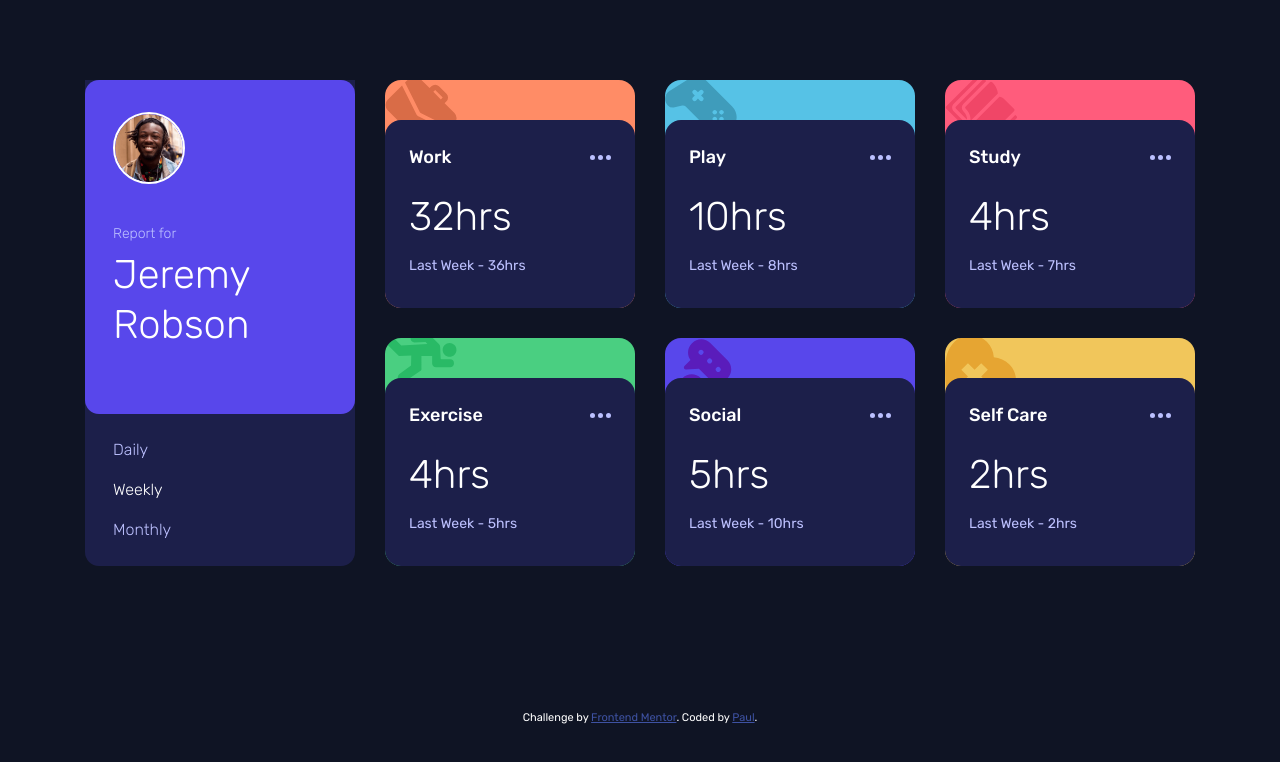
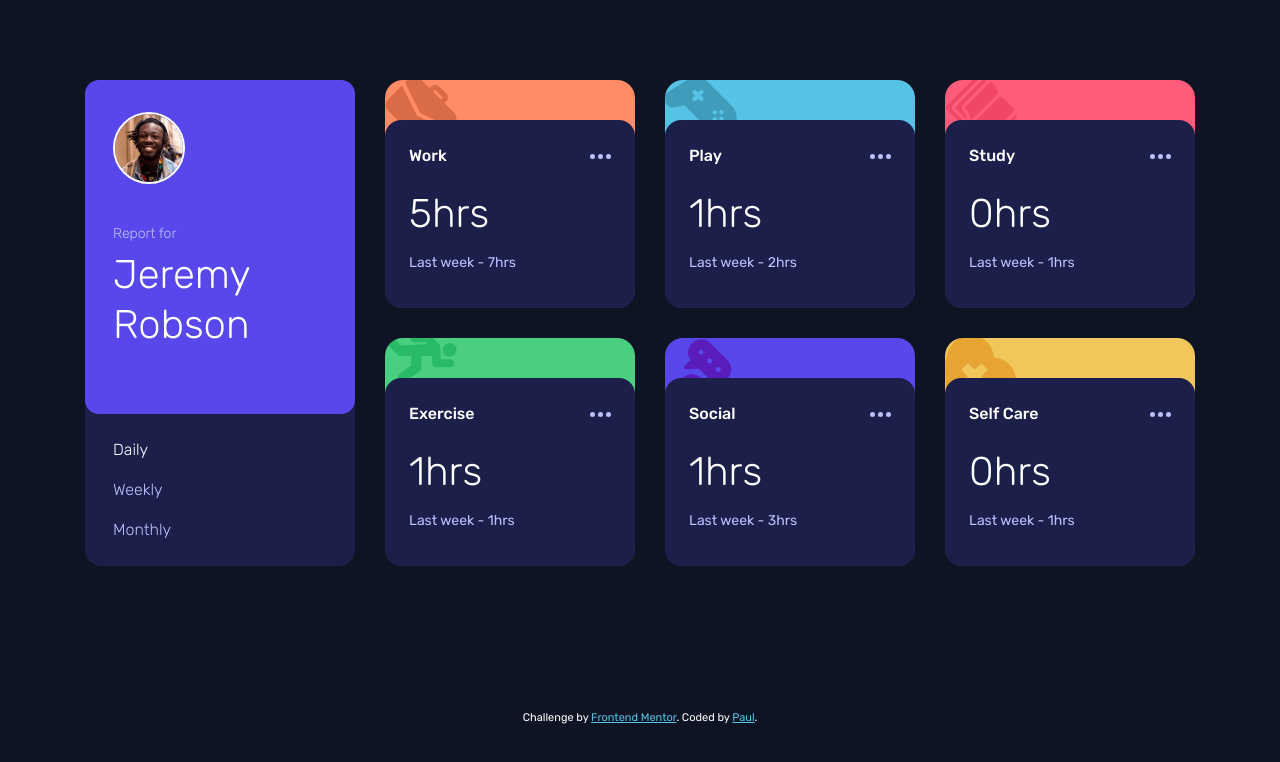
Before and after one commit to devPauloski/time-tracking-dashboard, a plain HTML site: page index.html in a window 1280 px wide. Both pictures are taken after a click on the button "Daily". Drawn offline with Linux system fonts and the light colour scheme.

Commit message:
added timeframe controls

```diff
--- a/index.html
+++ b/index.html
@@ -26,9 +26,9 @@
             </h2>
           </div>
           <div class="timeframe-controls" role="group" aria-label="Choose a timeframe">
-            <button class="daily-btn">Daily</button>
-            <button class="weekly-btn active">Weekly</button>
-            <button class="monthly-btn">Monthly</button>
+            <button data-control="daily">Daily</button>
+            <button class="active" data-control="weekly">Weekly</button>
+            <button data-control="monthly">Monthly</button>
           </div>
         </section>
         <section class="cards-wrapper" aria-label="Time tracking activity cards">
--- a/script.js
+++ b/script.js
@@ -1,4 +1,5 @@
 const cardsWrapper = document.querySelector(".cards-wrapper");
+const timeFrameControls = document.querySelectorAll(".timeframe-controls button")
 
 const appendCard = (item) => {
   const card = document.createElement("section");
@@ -32,6 +33,30 @@ async function fetchData() {
   const response = await fetch("./data.json");
   const data = await response.json();
   populate(data);
+
+  // Timeframe controls
+  const currentTimeFrames = document.querySelectorAll(".current-time");
+  const previousTimeFrames = document.querySelectorAll(".previous-time");
+
+  timeFrameControls.forEach((button) => {
+    button.addEventListener('click', (event) => {
+      data.forEach((item, index) => {
+        if (button.dataset.control === "daily") {
+          currentTimeFrames[index].textContent = `${item.timeframes.daily.current}hrs`;
+          previousTimeFrames[index].textContent = `Last week - ${item.timeframes.daily.previous}hrs`;
+        } else if (button.dataset.control === "weekly") {
+          currentTimeFrames[index].textContent = `${item.timeframes.weekly.current}hrs`;
+          previousTimeFrames[index].textContent = `Last week - ${item.timeframes.weekly.previous}hrs`;
+        } else {
+          currentTimeFrames[index].textContent = `${item.timeframes.monthly.current}hrs`;
+          previousTimeFrames[index].textContent = `Last week - ${item.timeframes.monthly.previous}hrs`;
+        }
+      });
+
+      timeFrameControls.forEach((button) => button.classList.remove("active"));
+      event.target.classList.add("active");
+    });
+  });
 }
 
 fetchData();
--- a/style.css
+++ b/style.css
@@ -89,8 +89,7 @@ main {
 
 .profile-card {
   background-color: var(--clr-navy-900);
-  border-bottom-left-radius: 0.875rem;
-  border-bottom-right-radius: 0.875rem;
+  border-radius: 1rem;
 }
 
 .profile-info {
@@ -140,7 +139,7 @@ main {
   align-items: center;
 }
 
-@media(min-width: 50em) {
+@media (min-width: 50em) {
   .timeframe-controls {
     flex-direction: column;
     align-items: start;
@@ -170,7 +169,6 @@ main {
   outline-offset: 2px;
 }
 
-
 .cards-wrapper {
   --space-24-30: clamp(1.5rem, 1.3696rem + 0.6522vw, 1.875rem);
   display: grid;
@@ -189,14 +187,14 @@ main {
   background-position-y: -8px;
   background-position-x: right 14px;
   padding-block-start: 2.375rem;
-  border-radius: 1rem;
+  border-radius: 1.125rem;
 }
 
 @media (min-width: 50em) {
   .card {
     background-size: 4.5rem;
     background-position-y: -4px;
-    padding-block-start: 40px;
+    padding-block-start: 2.5rem;
   }
 }
 
@@ -209,18 +207,22 @@ main {
   background-image: url(./images/icon-play.svg);
   background-color: var(--clr-blue-300);
 }
+
 .card.study {
   background-image: url(./images/icon-study.svg);
   background-color: var(--clr-pink-400);
 }
+
 .card.exercise {
   background-image: url(./images/icon-exercise.svg);
   background-color: var(--clr-green-400);
 }
+
 .card.social {
   background-image: url(./images/icon-social.svg);
   background-color: var(--clr-purple-600);
 }
+
 .card.self-care {
   background-image: url(./images/icon-self-care.svg);
   background-color: var(--clr-yellow-300);
@@ -242,6 +244,11 @@ main {
   margin-block-end: 1rem;
 }
 
+.activity-name h2 {
+  font-weight: var(--fw-medium);
+  font-size: 1rem;
+}
+
 .more-info-btn {
   cursor: pointer;
   display: inline-flex;
@@ -249,10 +256,6 @@ main {
   justify-content: center;
   background-color: transparent;
   border: 0;
-}
-
-.activity-name h2 {
-  font-weight: var(--fw-medium);
 }
 
 .activity-time {
@@ -263,7 +266,7 @@ main {
   gap: 0.5rem;
 }
 
-@media(min-width: 50em) {
+@media (min-width: 50em) {
   .activity-time {
     flex-direction: column;
     align-items: start;
@@ -277,7 +280,7 @@ main {
 }
 
 .previous-time {
-  font-size: .875rem;
+  font-size: 0.875rem;
   color: var(--clr-navy-200);
 }
 
@@ -289,6 +292,7 @@ footer {
   font-size: 11px;
   text-align: center;
 }
+
 .attribution a {
-  color: hsl(228, 45%, 44%);
+  color: var(--clr-blue-300);
 }
```
